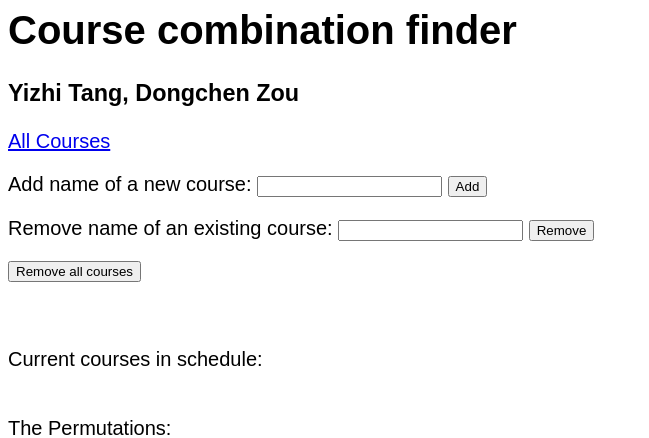
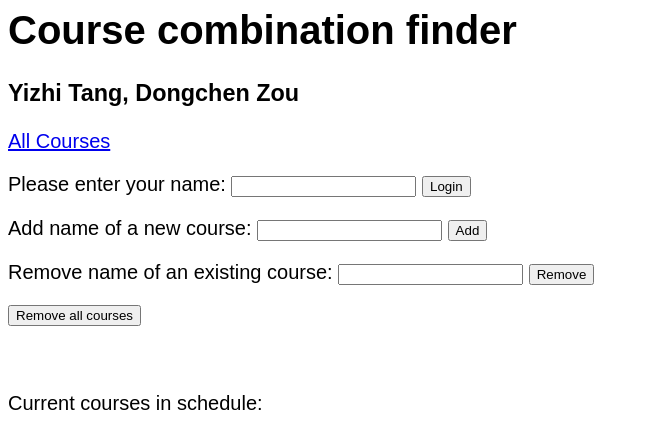
Before and after one commit to tangyizhi2000/cs4111-project1, a Flask app: page / in a window 1280 px wide. Shown: the top 438 px of the page, without its empty margins (0-649 px from the left). Run offline with Flask 2, Linux system fonts and the light colour scheme; parts of the project's set-up code (start-up, migrations or seed data) failed here and were passed over.

Commit message:
user login functionalities

```diff
--- a/server.py
+++ b/server.py
@@ -55,8 +55,9 @@ engine.execute("""CREATE TABLE IF NOT EXISTS test (
 );""")
 engine.execute("""INSERT INTO test(name) VALUES ('grace hopper'), ('alan turing'), ('ada lovelace');""")
 
-message=""
+message = ""
 course_id=[]
+login_user = "Guest"
 
 
 
@@ -241,6 +242,32 @@ def catalog():
   return render_template("catalog.html", **context)
 
 
+@app.route('/login', methods=['POST'])
+def login():
+  global login_user
+  name = request.form['name']
+  # check if it is a log out
+  if name == 'Guest':
+    login_user = name
+    return redirect('/')
+  # Look into student table if the name exits
+  cursor = g.conn.execute(text('SELECT name FROM student WHERE name=(:name1)'), name1 = name)
+  result = cursor.fetchall()
+  cursor.close()
+  if len(result) == 0:# If not exists, create a new user
+    print("NO SUCH USER, CREATE A NEW ONE")
+    cursor = g.conn.execute(text('INSERT INTO student(name) VALUES (:name1)'), name1 = name)
+    cursor.close()
+  else: #if exists, change the login user to login_user
+    login_user = name
+
+  cursor = g.conn.execute('SELECT * FROM student')
+  for result in cursor:
+    print(result)
+  cursor.close()
+
+  return redirect('/')
+
 
 @app.route('/add', methods=['POST'])
 def add():
@@ -281,12 +308,12 @@ def removeall():
   message="Successfully removed all courses!"
   return redirect('/')
 
-
+'''
 @app.route('/login')
 def login():
     abort(401)
     this_is_never_executed()
-
+'''
 
 if __name__ == "__main__":
   import click
--- a/templates/index.html
+++ b/templates/index.html
@@ -12,7 +12,13 @@
 
   <h1>Course combination finder</h1>
   <h3>Yizhi Tang, Dongchen Zou</h3>
+
   <a href="catalog.html" class="button">All Courses</a>
+
+  <form method="POST" action="/login">
+    <p>Please enter your name: <input type="text" name="name"> <input type="submit" value="Login"></p>
+  </form>
+
   <form method="POST" action="/add">
   <p>Add name of a new course: <input type="text" name="name"> <input type="submit" value="Add"></p>
   </form>
```
